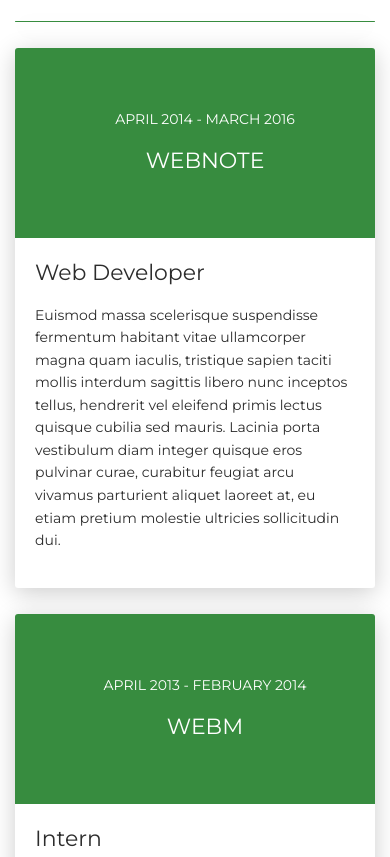
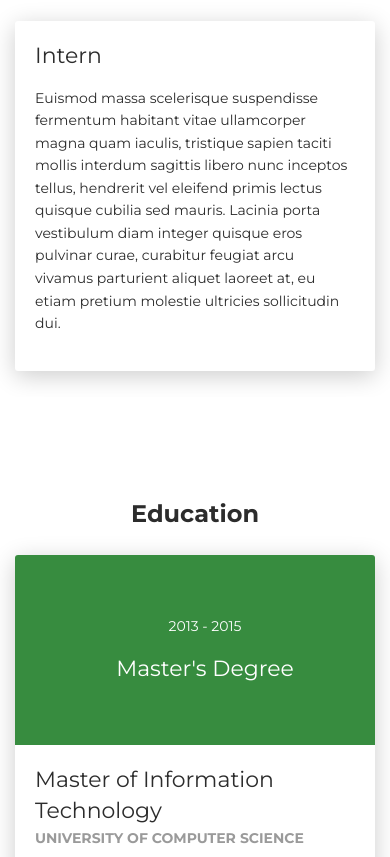
Before and after one commit to Abhimali73/Abhimali73.github.io, a plain HTML site: page index.html in a window 390 px wide. Shown: the part 2796-3653 px from the top of the page. Drawn offline with Linux system fonts and the light colour scheme.

Commit message:
Add files via upload

```diff
--- a/index.html
+++ b/index.html
@@ -186,37 +186,10 @@
 <div class="section" id="experience">
   <div class="container cc-experience">
     <div class="h4 text-center mb-4 title">Work Experience</div>
+
+
     <div class="card">
       <div class="row">
-        <div class="col-md-3 bg-primary" data-aos="fade-right" data-aos-offset="50" data-aos-duration="500">
-
-        </div>
-      </div>
-    </div>
-    <div class="card">
-      <div class="row">
-        <div class="col-md-3 bg-primary" data-aos="fade-right" data-aos-offset="50" data-aos-duration="500">
-          <div class="card-body cc-experience-header">
-            <p>April 2014 - March 2016</p>
-            <div class="h5">WebNote</div>
-          </div>
-        </div>
-        <div class="col-md-9" data-aos="fade-left" data-aos-offset="50" data-aos-duration="500">
-          <div class="card-body">
-            <div class="h5">Web Developer</div>
-            <p>Euismod massa scelerisque suspendisse fermentum habitant vitae ullamcorper magna quam iaculis, tristique sapien taciti mollis interdum sagittis libero nunc inceptos tellus, hendrerit vel eleifend primis lectus quisque cubilia sed mauris. Lacinia porta vestibulum diam integer quisque eros pulvinar curae, curabitur feugiat arcu vivamus parturient aliquet laoreet at, eu etiam pretium molestie ultricies sollicitudin dui.</p>
-          </div>
-        </div>
-      </div>
-    </div>
-    <div class="card">
-      <div class="row">
-        <div class="col-md-3 bg-primary" data-aos="fade-right" data-aos-offset="50" data-aos-duration="500">
-          <div class="card-body cc-experience-header">
-            <p>April 2013 - February 2014</p>
-            <div class="h5">WEBM</div>
-          </div>
-        </div>
         <div class="col-md-9" data-aos="fade-left" data-aos-offset="50" data-aos-duration="500">
           <div class="card-body">
             <div class="h5">Intern</div>
```
